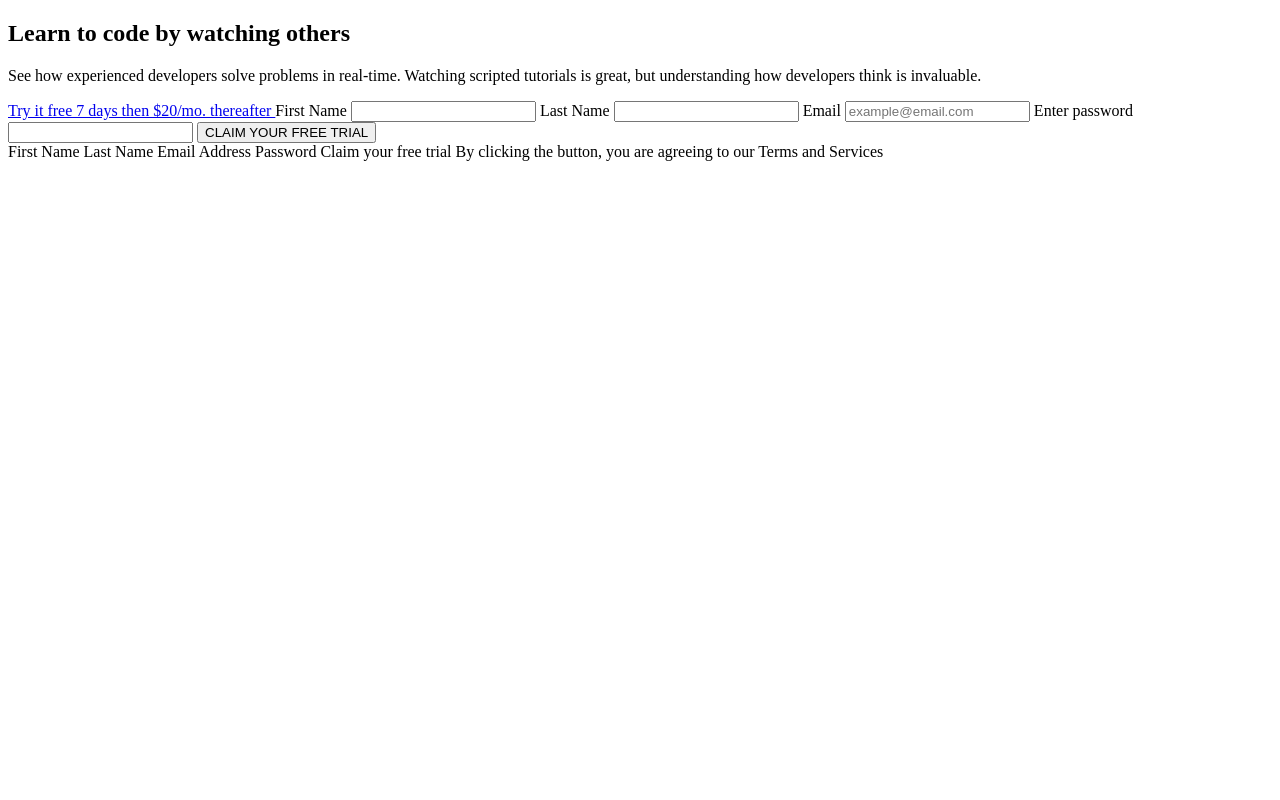
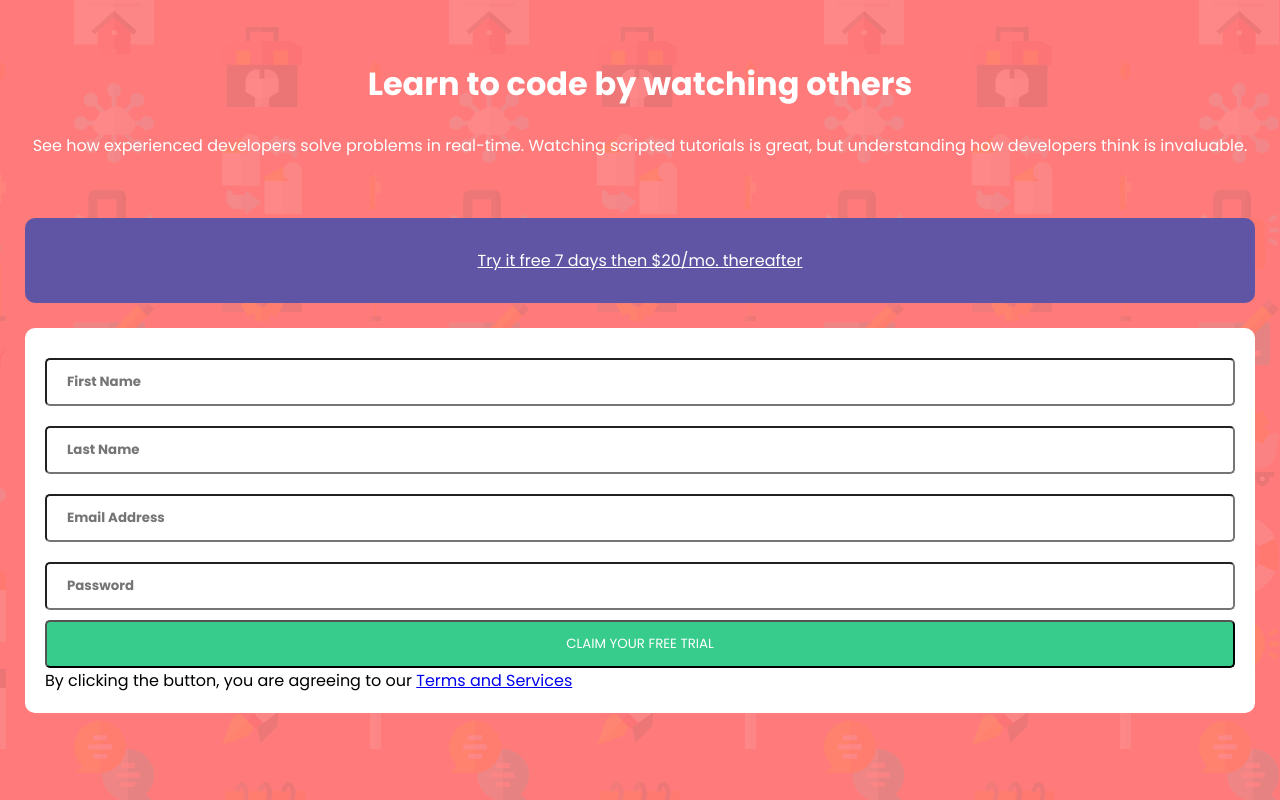
Before and after one commit to thudak734/frontendmentor-signup-form, a plain HTML site: page index.html in a window 1280 px wide. Drawn offline with Linux system fonts and the light colour scheme.

Commit message:
cosmetic improvements

```diff
--- a/index.html
+++ b/index.html
@@ -8,6 +8,9 @@
 
   <link rel="icon" type="image/png" sizes="32x32" href="./images/favicon-32x32.png">
   <link rel="stylesheet" href="style.css">
+  <link rel="preconnect" href="https://fonts.googleapis.com">
+  <link rel="preconnect" href="https://fonts.gstatic.com" crossorigin>
+  <link href="https://fonts.googleapis.com/css2?family=Poppins:wght@400;500;600;700&display=swap" rel="stylesheet">
 
   <title>Frontend Mentor | Intro component with sign up form</title>
 
@@ -22,36 +25,26 @@
         but understanding how developers think is invaluable.
       </p>
     </section>
+    <a class="purple-button" href="#">
+      Try it free 7 days then $20/mo. thereafter
+    </a>
+    <section class="form-container">
+      <label for="first-name"></label>
+      <input type="text" name="first-name" id="first-name" placeholder="First Name" />
 
-    <section class="form-container">
-      <a href="#">
-        Try it free 7 days then $20/mo. thereafter
-      </a>
-      <label for="first-name">First Name</label>
-      <input type="text" name="first-name" id="first-name" />
-      <label for="last-name">Last Name</label>
-      <input type="text" name="last-name" id="last-name" />
-      <label for="gc-email">Email</label>
-      <input type="email" name="gc-email" id="gc-email" placeholder="example@email.com" />
-      <label for="pass">Enter password</label>
-      <input type="password" name="pass" id="pass" />
+      <label for="last-name"></label>
+      <input type="text" name="last-name" id="last-name" placeholder="Last Name" />
+
+      <label for="gc-email"></label>
+      <input type="email" name="gc-email" id="gc-email" placeholder="Email Address" />
+      <label for="pass"></label>
+      <input type="password" name="pass" id="pass" placeholder="Password" />
       <button>CLAIM YOUR FREE TRIAL</button>
+
+      <p>By clicking the button, you are agreeing to our <a href="#">Terms and Services</a></p>
     </section>
   </main>
 
-
-
-
-
-
-  First Name
-  Last Name
-  Email Address
-  Password
-
-  Claim your free trial
-
-  By clicking the button, you are agreeing to our Terms and Services
 
   <footer>
 
--- a/style.css
+++ b/style.css
@@ -0,0 +1,62 @@
+body,
+h1,
+p {
+  margin: 0;
+}
+
+body {
+  background-image: url("images/bg-intro-mobile.png");
+  background-color: hsl(0, 100%, 74%);
+  font-family: "Poppins", sans-serif;
+  margin: 0 25px;
+}
+
+.text-container {
+  display: flex;
+  flex-direction: column;
+  align-items: center;
+  text-align: center;
+  color: white;
+  margin: 60px 0px;
+}
+
+.text-container h1 {
+  font-size: 32px;
+  margin-bottom: 25px;
+}
+
+.purple-button {
+  display: block;
+  text-align: center;
+  margin-bottom: 25px;
+  padding: 30px 50px;
+  border-radius: 10px;
+  color: white;
+  background-color: hsl(248, 32%, 49%);
+}
+
+.form-container {
+  display: flex;
+  flex-direction: column;
+  /* align-items: center; */
+  background-color: white;
+  padding: 20px;
+  border-radius: 10px;
+}
+
+input {
+  display: block;
+  font-weight: bold;
+  padding: 12px 20px;
+  border-radius: 5px;
+  margin: 10px 0px;
+  font-family: "Poppins", sans-serif;
+}
+
+button {
+  font-family: "Poppins", sans-serif;
+  background-color: hsl(154, 59%, 51%);
+  padding: 12px 20px;
+  border-radius: 5px;
+  color: white;
+}
```
